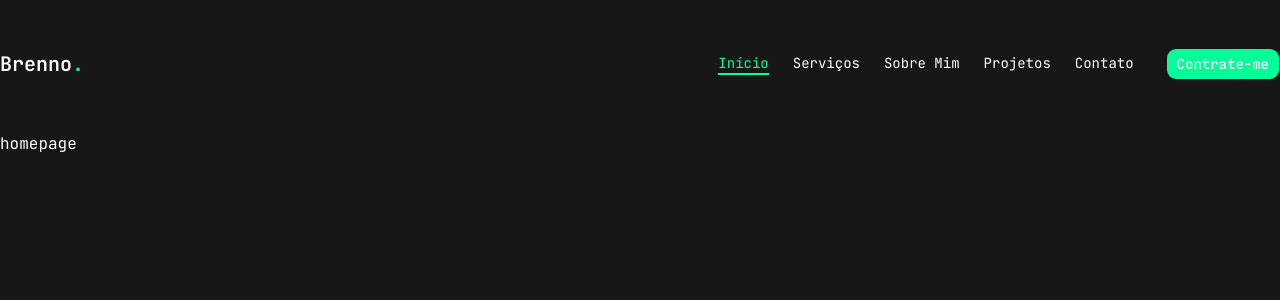
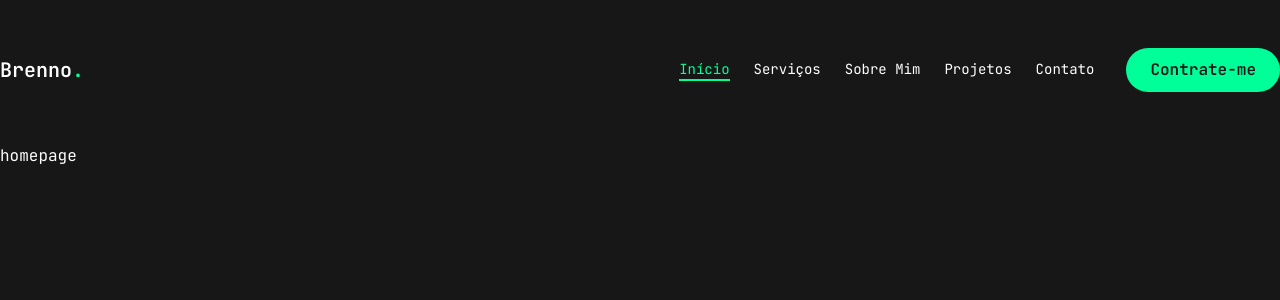
Before and after one commit to BrennoAlenkar/brenno-portfolio, a Next.js app: page / in a window 1280 px wide. Shown: the top 300 px of the page. Built offline with nearby package versions, Linux system fonts and the light colour scheme.

Commit message:
Refatorar: aprimorar os componentes de cabeçalho e botão.

```diff
--- a/components/Header.jsx
+++ b/components/Header.jsx
@@ -22,7 +22,7 @@
           <Nav />
 
           <Link href="/contato">
-            <Button className="bg-accent">
+            <Button>
               Contrate-me
             </Button>
           </Link>
--- a/components/ui/button.jsx
+++ b/components/ui/button.jsx
@@ -1,32 +1,22 @@
-import * as React from "react"
+import { Slot } from "@radix-ui/react-slot";
 import { cva } from "class-variance-authority";
-import { Slot } from "radix-ui"
 
-import { cn } from "@/lib/utils"
+import { cn } from "@/lib/utils";
 
 const buttonVariants = cva(
-  "group/button inline-flex shrink-0 items-center justify-center rounded-lg border border-transparent bg-clip-padding text-sm font-medium whitespace-nowrap transition-all outline-none select-none focus-visible:border-ring focus-visible:ring-3 focus-visible:ring-ring/50 active:not-aria-[haspopup]:translate-y-px disabled:pointer-events-none disabled:opacity-50 aria-invalid:border-destructive aria-invalid:ring-3 aria-invalid:ring-destructive/20 dark:aria-invalid:border-destructive/50 dark:aria-invalid:ring-destructive/40 [&_svg]:pointer-events-none [&_svg]:shrink-0 [&_svg:not([class*='size-'])]:size-4",
+  "inline-flex items-center justify-center whitespace-nowrap rounded-full text-base font-semibold ring-offset-white transition-colors cursor-pointer",
   {
     variants: {
       variant: {
-        default: "bg-primary text-primary-foreground [a]:hover:bg-primary/80",
-        outline:
-          "border-border bg-background hover:bg-muted hover:text-foreground aria-expanded:bg-muted aria-expanded:text-foreground dark:border-input dark:bg-input/30 dark:hover:bg-input/50",
-        secondary:
-          "bg-secondary text-secondary-foreground hover:bg-secondary/80 aria-expanded:bg-secondary aria-expanded:text-secondary-foreground",
-        ghost:
-          "hover:bg-muted hover:text-foreground aria-expanded:bg-muted aria-expanded:text-foreground dark:hover:bg-muted/50",
-        destructive:
-          "bg-destructive/10 text-destructive hover:bg-destructive/20 focus-visible:border-destructive/40 focus-visible:ring-destructive/20 dark:bg-destructive/20 dark:hover:bg-destructive/30 dark:focus-visible:ring-destructive/40",
-        link: "text-primary underline-offset-4 hover:underline",
+        default: "bg-accent text-primary hover:bg-accent-hover",
+        primary: "bg-primary text-white",
+        outline: "border-border-accent bg-transparent text-accent hover:bg-accent hover:text-primary",
       },
       size: {
-        default:
-          "h-8 gap-1.5 px-2.5 has-data-[icon=inline-end]:pr-2 has-data-[icon=inline-start]:pl-2",
-        xs: "h-6 gap-1 rounded-[min(var(--radius-md),10px)] px-2 text-xs in-data-[slot=button-group]:rounded-lg has-data-[icon=inline-end]:pr-1.5 has-data-[icon=inline-start]:pl-1.5 [&_svg:not([class*='size-'])]:size-3",
-        sm: "h-7 gap-1 rounded-[min(var(--radius-md),12px)] px-2.5 text-[0.8rem] in-data-[slot=button-group]:rounded-lg has-data-[icon=inline-end]:pr-1.5 has-data-[icon=inline-start]:pl-1.5 [&_svg:not([class*='size-'])]:size-3.5",
-        lg: "h-9 gap-1.5 px-2.5 has-data-[icon=inline-end]:pr-2 has-data-[icon=inline-start]:pl-2",
-        icon: "size-8",
+      default: "h-[44px] px-6",
+        md: "h-[48px] px-6",
+        sm: "h-[56px] px-8 text-sm uppercase tracking-[2px]",
+
         "icon-xs":
           "size-6 rounded-[min(var(--radius-md),10px)] in-data-[slot=button-group]:rounded-lg [&_svg:not([class*='size-'])]:size-3",
         "icon-sm":
@@ -60,4 +50,4 @@
   );
 }
 
-export { Button, buttonVariants }
+export { Button, buttonVariants };
```
